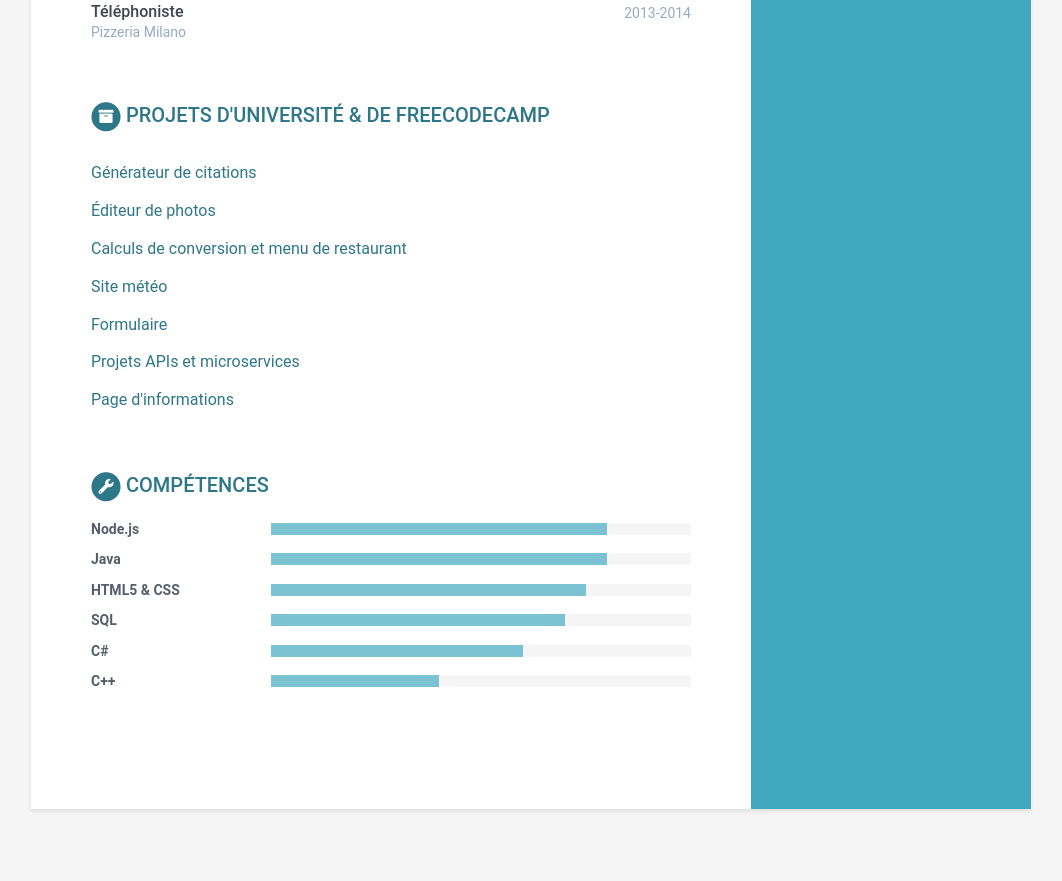
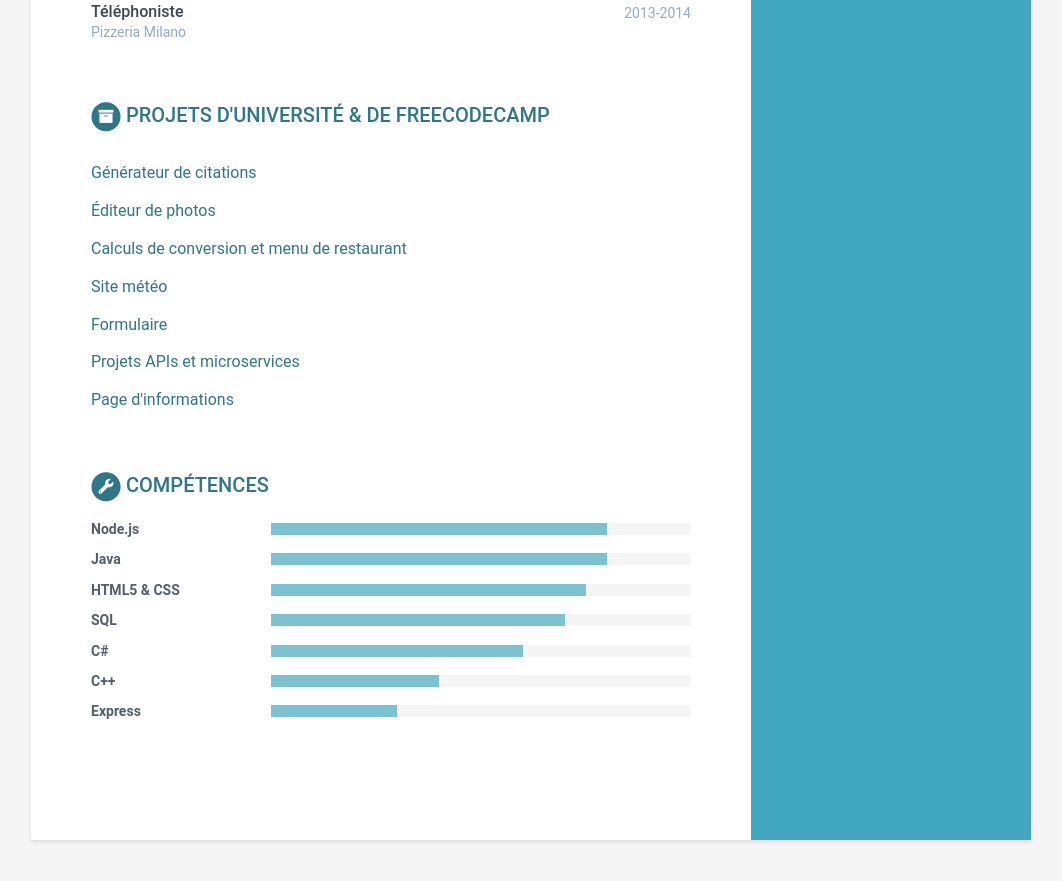
Before and after one commit to noegagnon/cv-fr, a Jekyll site: the page built from index.html, in a window 1280 px wide and 900 px high, scrolled down 1083 px. Shown: the top 881 px of the window, without its empty margins (109-1171 px from the left). Built offline with Jekyll 4.4.1, drawn with Linux system fonts in a browser that asks for light colours.

Commit message:
ajout express

```diff
--- a/_data/data.yml
+++ b/_data/data.yml
@@ -154,3 +154,6 @@ skills:
 
       - name: C++
         level: 40%
+
+      - name: Express
+        level: 30%
```
